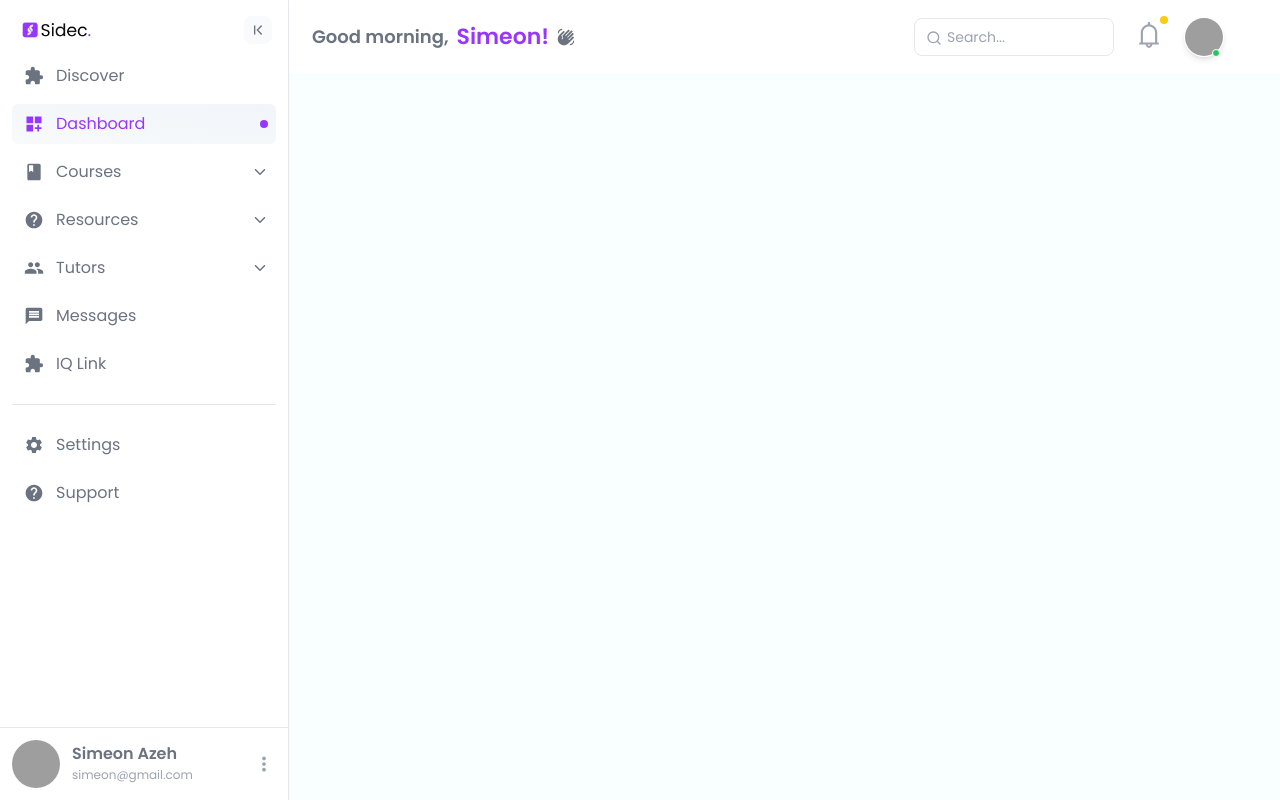
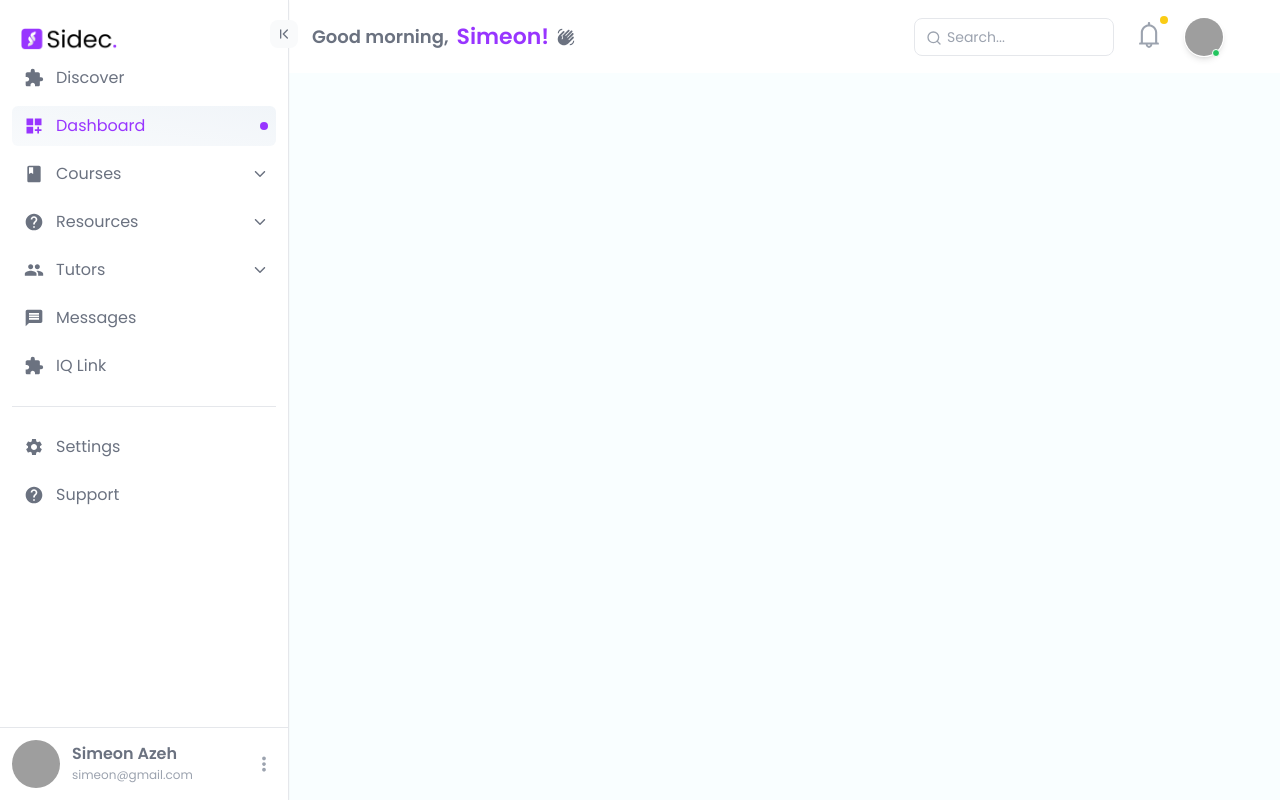
Before and after one commit to Simeon-Azeh/sidecapp, a React (Vite) app: page /dashboard in a window 1280 px wide. Built offline with nearby package versions, Linux system fonts and the light colour scheme; grey boxes are pictures that could not be loaded.

Commit message:
dashboard responsiveness

```diff
--- a/src/components/Sidebar.jsx
+++ b/src/components/Sidebar.jsx
@@ -43,16 +43,16 @@ function Sidebar({ children }) {
 
   const SidebarContent = () => (
     <nav className="h-full flex flex-col bg-white border-r shadow-sm font-poppins">
-      <div className="p-4 pb-2 flex justify-between items-center">
+      <div className="relative p-3 pb-1 flex justify-between items-center ">
         <img
           src={expanded ? Logo : AlternateLogo}
           alt="logo"
-          className={`overflow-hidden transition-all ${expanded ? "w-20" : "w-10"}`}
+          className={`overflow-hidden mt-4 transition-all ${expanded ? "w-28" : "w-10 mt-0"}`}
         />
         {/* Only show this button on larger screens */}
         <button
           onClick={toggleSidebar}
-          className={`p-1.5 rounded-lg bg-gray-50 text-gray-500 hover:bg-gray-100 duration-300 ${window.innerWidth >= 768 ? "block" : "hidden"}`}
+          className={`p-1.5 absolute -right-2.5 top-5 rounded-lg bg-gray-50 text-gray-500 hover:bg-gray-100 duration-300 ${window.innerWidth >= 768 ? "block" : "hidden"}`}
           style={{ zIndex: 1000 }}
         >
           {expanded ? <LuChevronFirst /> : <LuChevronLast />}
--- a/src/pages/Dashboard.jsx
+++ b/src/pages/Dashboard.jsx
@@ -40,7 +40,13 @@ function Dashboard() {
         <div className="sticky top-0 z-10">
         <Navbar />
         </div>
-        <div>
+        <div className='flex flex-col px-4 md:flex-row'>
+            <div className='w-full md:w-[50%]'>
+
+            </div>
+            <div className='w-full md:w-[50%]'>
+
+            </div>
 
         </div>
       </div>
```
